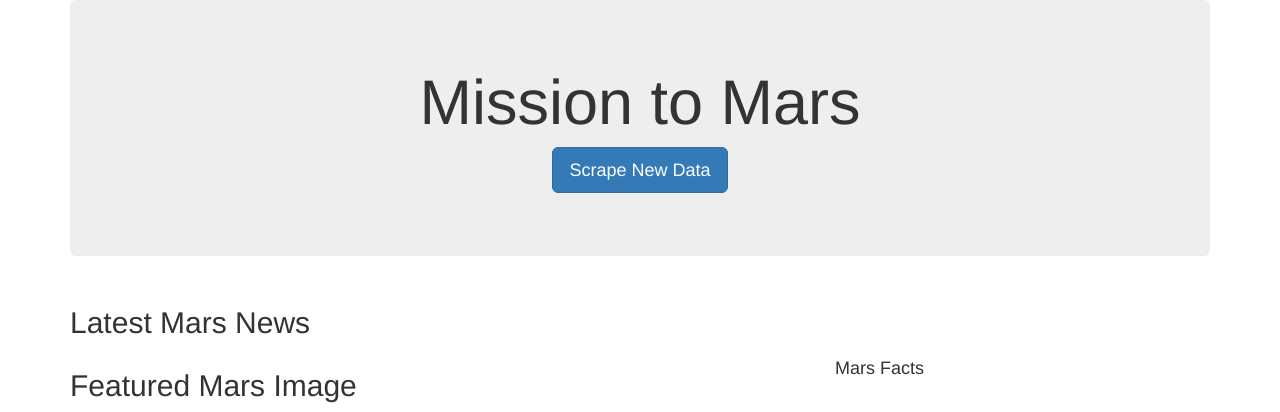
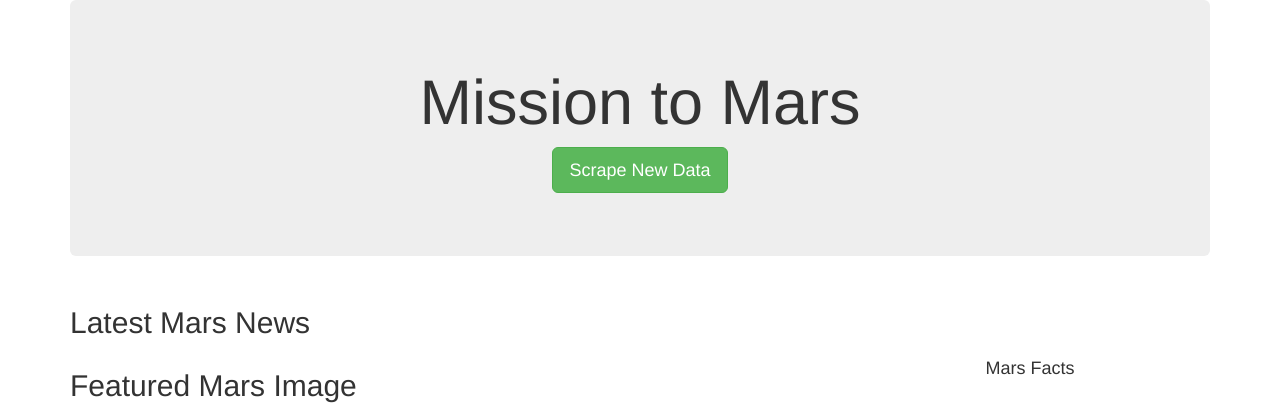
Before and after one commit to Jarviniazh/Module-10-Challenge-Mission-to-Mars, a Flask app: page / in a window 1280 px wide. Shown: the top 412 px of the page. Run offline with Flask 2, Linux system fonts and the light colour scheme; data that the repository does not hold is empty; some libraries are stand-ins or nearby versions.

Commit message:
D3: format the webpage

```diff
--- a/templates/index.html
+++ b/templates/index.html
@@ -16,7 +16,7 @@
       <div class="jumbotron text-center">
         <h1>Mission to Mars</h1>
         <!-- Add a button to activate scraping script -->
-        <p><a class="btn btn-primary btn-lg" href="/scrape" role="button">Scrape New Data</a></p>
+        <p><a class="btn btn-success btn-lg" href="/scrape" role="button">Scrape New Data</a></p>
       </div>
 
       <!-- Add section for Mars News -->
@@ -48,8 +48,10 @@
         <div class="col-md-4">
           <!-- Mars Facts -->
           <div class="row" id="mars-facts">
-            <h4>Mars Facts</h4>
-            {{ mars.facts | safe }}
+            <h4 class="text-center">Mars Facts</h4>
+            <table class="table table-striped">
+              {{ mars.facts | safe }}
+            </table>
           </div>
         </div>
       </div>
@@ -65,7 +67,7 @@
           <div class="thumbnail">
             <img src="{{ hemisphere.img_url }}" class="img-responsive" alt="Responsive image"/>
             <div class="caption">
-              <h3>{{hemisphere.title}}</h3>
+              <h3 class="text-center">{{hemisphere.title}}</h3>
             </div>
           </div>
         </div>
```
